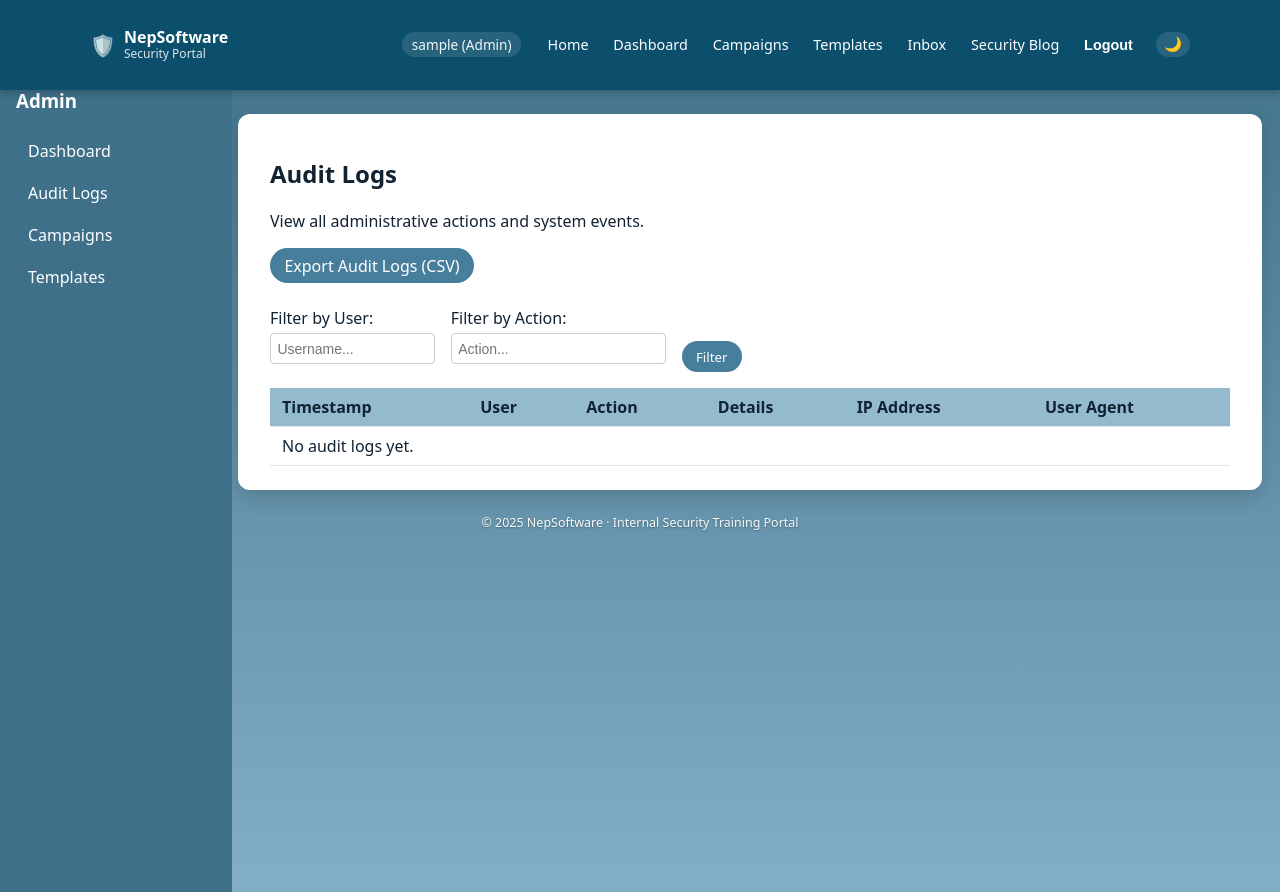
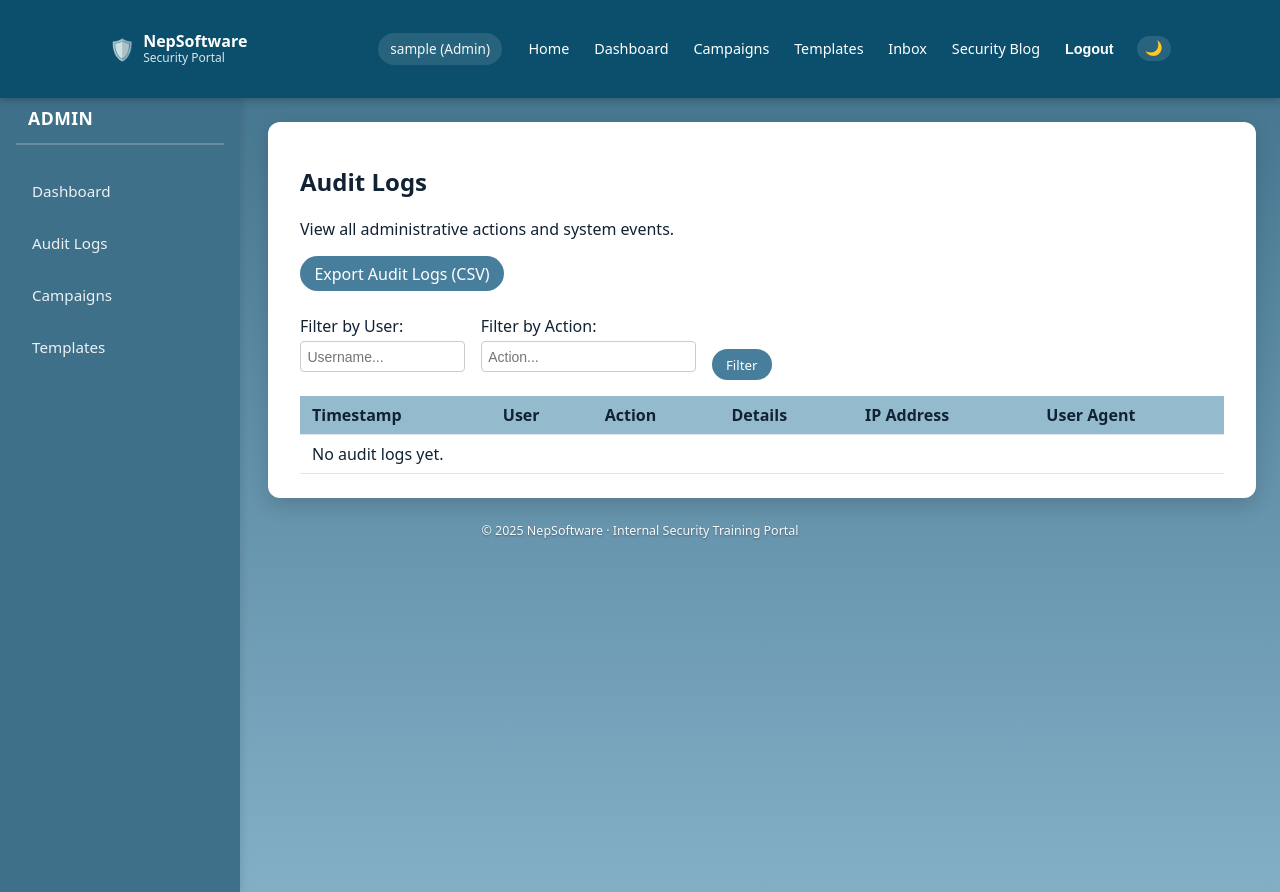
Before and after one commit to SajanTamangX/SECURESOFTWARE, a Django app: page /audit/logs/ in a window 1280 px wide. Run offline with Django 5.2, Linux system fonts and the light colour scheme; a user stored in the database is signed in; tables that the repository leaves empty hold one stand-in row (values such as "Sample post"); data that the repository does not hold is empty.

Commit message:
frontend

```diff
--- a/phishing_portal/templates/base.html
+++ b/phishing_portal/templates/base.html
@@ -109,28 +109,62 @@
 
         .sidebar {
             background: var(--blue-dark);
-            width: 200px;
-            min-height: calc(100vh - 72px);
-            padding: 1rem;
+            width: 240px;
+            min-height: calc(100vh - var(--header-height));
+            padding: 2rem 1rem 1.5rem 1rem;
             position: fixed;
             left: 0;
-            top: 72px;
+            top: var(--header-height);
+            z-index: 100;
+            box-shadow: 2px 0 8px rgba(0, 0, 0, 0.1);
+            overflow-y: auto;
+            overflow-x: hidden;
+            box-sizing: border-box;
+        }
+
+        .sidebar h3 {
+            color: #fff;
+            margin: 0 0 1.5rem 0;
+            padding: 0.5rem 0.75rem 0.75rem 0.75rem;
+            font-size: 1.1rem;
+            font-weight: 700;
+            letter-spacing: 0.5px;
+            text-transform: uppercase;
+            border-bottom: 2px solid rgba(255, 255, 255, 0.2);
+            line-height: 1.5;
+            display: block;
+            overflow: visible;
         }
 
         .sidebar a {
             display: block;
-            padding: 0.5rem 0.75rem;
-            margin-bottom: 0.25rem;
+            padding: 0.75rem 1rem;
+            margin-bottom: 0.5rem;
             text-decoration: none;
-            border-radius: 4px;
+            border-radius: 6px;
+            color: rgba(255, 255, 255, 0.9);
+            font-size: 0.95rem;
+            transition: all 0.2s ease;
+            font-weight: 500;
         }
 
         .sidebar a:hover {
             background: var(--blue-main);
+            color: #fff;
+            transform: translateX(4px);
+            box-shadow: 0 2px 8px rgba(0, 0, 0, 0.15);
+        }
+
+        .sidebar a:active {
+            transform: translateX(2px);
         }
 
         .content-with-sidebar {
-            margin-left: 220px;
+            margin-left: 260px;
+            padding-right: 1.5rem;
+            padding-left: 0.5rem;
+            width: calc(100% - 260px);
+            box-sizing: border-box;
         }
 
         /* Responsive dashboard grid */
@@ -430,6 +531,7 @@
             --ns-nav-accent: #ffdd57;
             --ns-page-bg: linear-gradient(to bottom, #75a3c7, #3d6f8f);
             --ns-page-bg-dark: linear-gradient(to bottom, #1e293b, #0f172a);
+            --header-height: 65px;
         }
 
         /* Sticky navbar */
@@ -440,16 +542,21 @@
             background: var(--ns-nav-bg);
             color: var(--ns-nav-text);
             box-shadow: 0 2px 8px rgba(0,0,0,0.25);
+            overflow: visible;
+            min-height: var(--header-height);
         }
 
         .ns-header-inner {
             max-width: 1100px;
             margin: 0 auto;
-            padding: 0.6rem 1.2rem;
+            padding: 0.85rem 1.2rem;
             display: flex;
             align-items: center;
             justify-content: space-between;
             gap: 1rem;
+            min-height: 65px;
+            box-sizing: border-box;
+            overflow: visible;
         }
 
         /* Logo */
@@ -481,6 +588,8 @@
             align-items: center;
             gap: 0.75rem;
             font-size: 0.9rem;
+            flex-wrap: wrap;
+            overflow: visible;
         }
 
         .ns-nav a {
@@ -497,10 +606,16 @@
         .ns-user-label {
             font-size: 0.85rem;
             opacity: 0.95;
-            padding: 0.18rem 0.6rem;
+            padding: 0.4rem 0.75rem;
             border-radius: 999px;
             background: rgba(255,255,255,0.12);
             margin-right: 0.5rem;
+            white-space: nowrap;
+            line-height: 1.4;
+            display: inline-flex;
+            align-items: center;
+            height: auto;
+            overflow: visible;
         }
 
         .ns-logout-link {
@@ -859,13 +975,15 @@
 </header>
 <div style="display: flex;">
     {% if user.is_authenticated and user.role == "ADMIN" %}
-    <div class="sidebar">
-        <h3 style="color: #fff; margin-top: 0;">Admin</h3>
+    <div class="sidebar-overlay" id="sidebar-overlay"></div>
+    <div class="sidebar" id="admin-sidebar">
+        <h3>Admin</h3>
         <a href="{% url 'dashboard' %}">Dashboard</a>
         <a href="{% url 'audit_logs' %}">Audit Logs</a>
         <a href="{% url 'campaigns:campaign_list' %}">Campaigns</a>
         <a href="{% url 'campaigns:template_list' %}">Templates</a>
     </div>
+    <button class="sidebar-toggle" id="sidebar-toggle" aria-label="Toggle sidebar">☰</button>
     {% endif %}
     <div class="{% if user.is_authenticated and user.role == 'ADMIN' %}content-with-sidebar{% endif %}" style="flex: 1;">
         <div class="page">
@@ -914,6 +1032,27 @@
         themeToggle.textContent = isDark ? "☀️" : "🌙";
       });
     }
+
+    // Sidebar toggle for mobile
+    const sidebar = document.getElementById("admin-sidebar");
+    const sidebarToggle = document.getElementById("sidebar-toggle");
+    const sidebarOverlay = document.getElementById("sidebar-overlay");
+
+    if (sidebar && sidebarToggle) {
+      sidebarToggle.addEventListener("click", function () {
+        sidebar.classList.toggle("sidebar-open");
+        if (sidebarOverlay) {
+          sidebarOverlay.classList.toggle("active");
+        }
+      });
+
+      if (sidebarOverlay) {
+        sidebarOverlay.addEventListener("click", function () {
+          sidebar.classList.remove("sidebar-open");
+          sidebarOverlay.classList.remove("active");
+        });
+      }
+    }
   })();
 </script>
 </body>
```
Also changed, not shown: other parts of phishing_portal/templates/base.html (+70 -2 lines).
